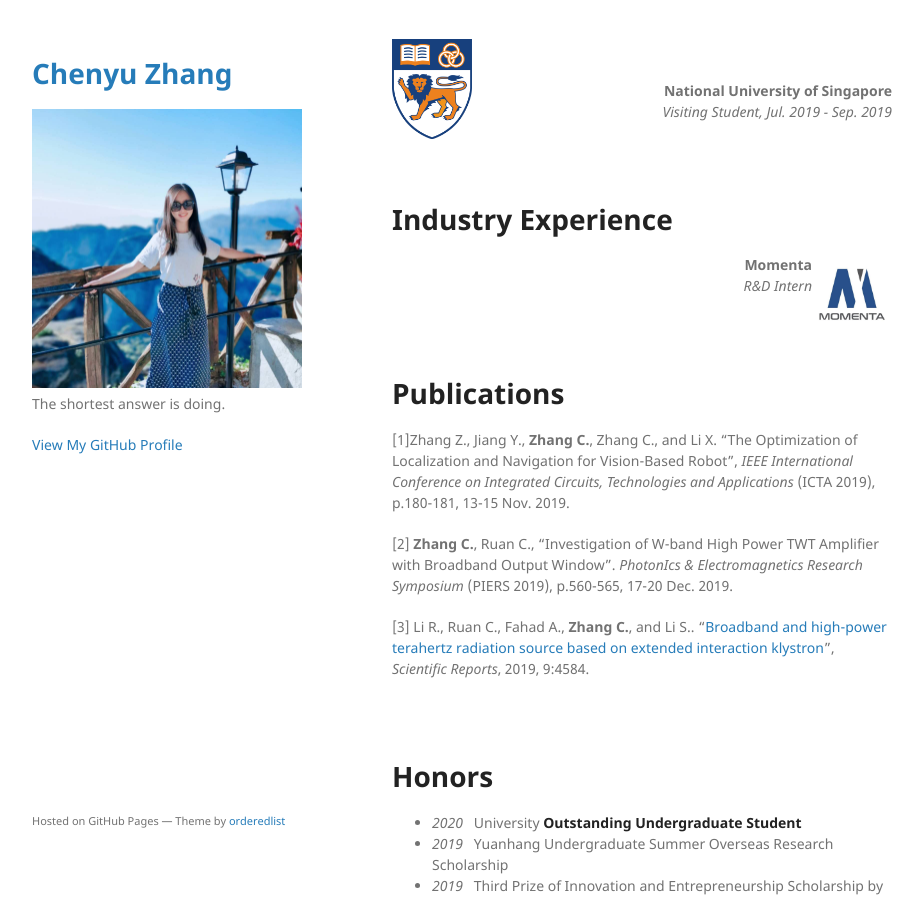
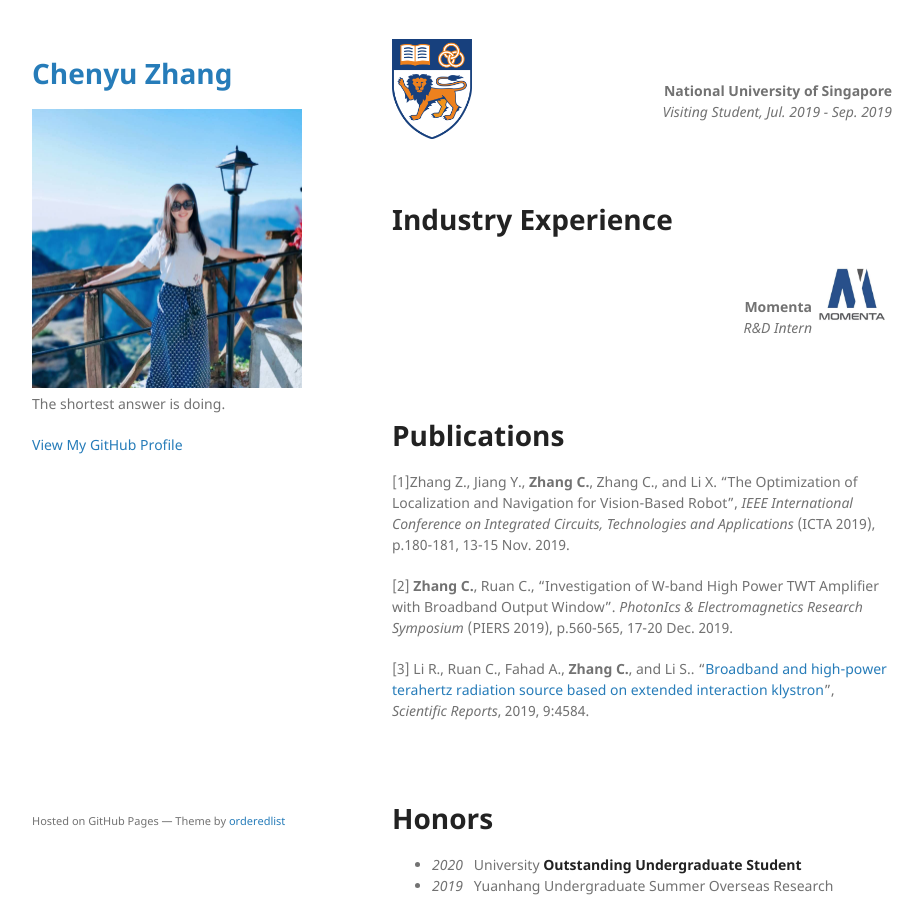
Before and after one commit to AngelicaZ/angelicaz.github.io, a Jekyll site: the page built from index.md, in a window 1280 px wide and 900 px high, scrolled down 867 px. Shown: the whole window, without its empty margins (178-1101 px from the left). Built offline with Jekyll 4.4.1, drawn with Linux system fonts in a browser that asks for light colours; our own code applies the rules of GitHub Pages for plain Markdown files.

Commit message:
Update index.md

```diff
--- a/index.md
+++ b/index.md
@@ -52,7 +52,7 @@ My research interests include robotics, widely on machine learning and computer
 # Industry Experience
  <img style="float: right;" src="assets/img/momenta.jpg" width="80" height="80">
 
- <p style="text-align: right">
+ <p style="text-align: right">  <br> <br>
 <b> Momenta </b>   <br>
  <i> R&D Intern </i>
  </p>
```
